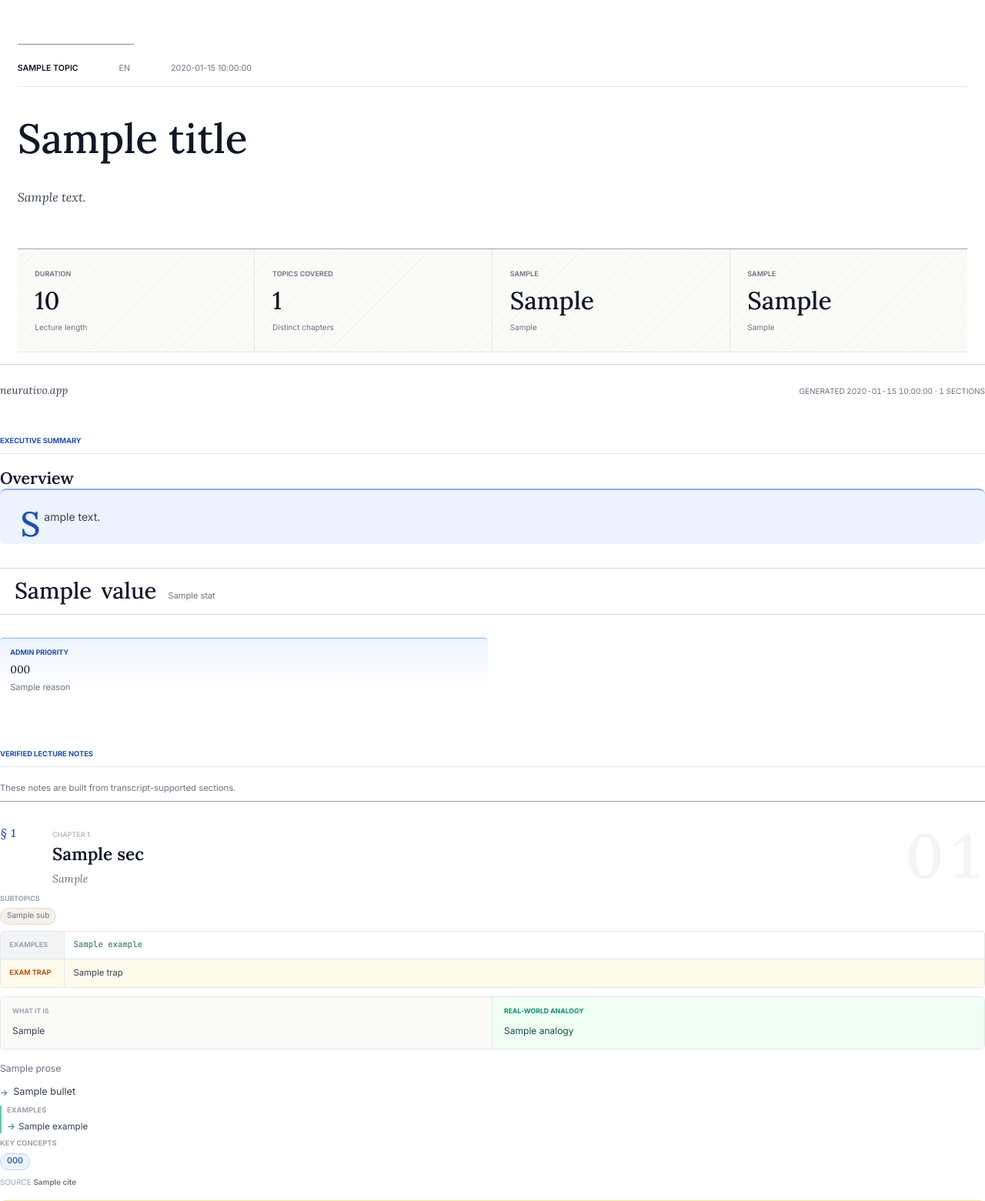
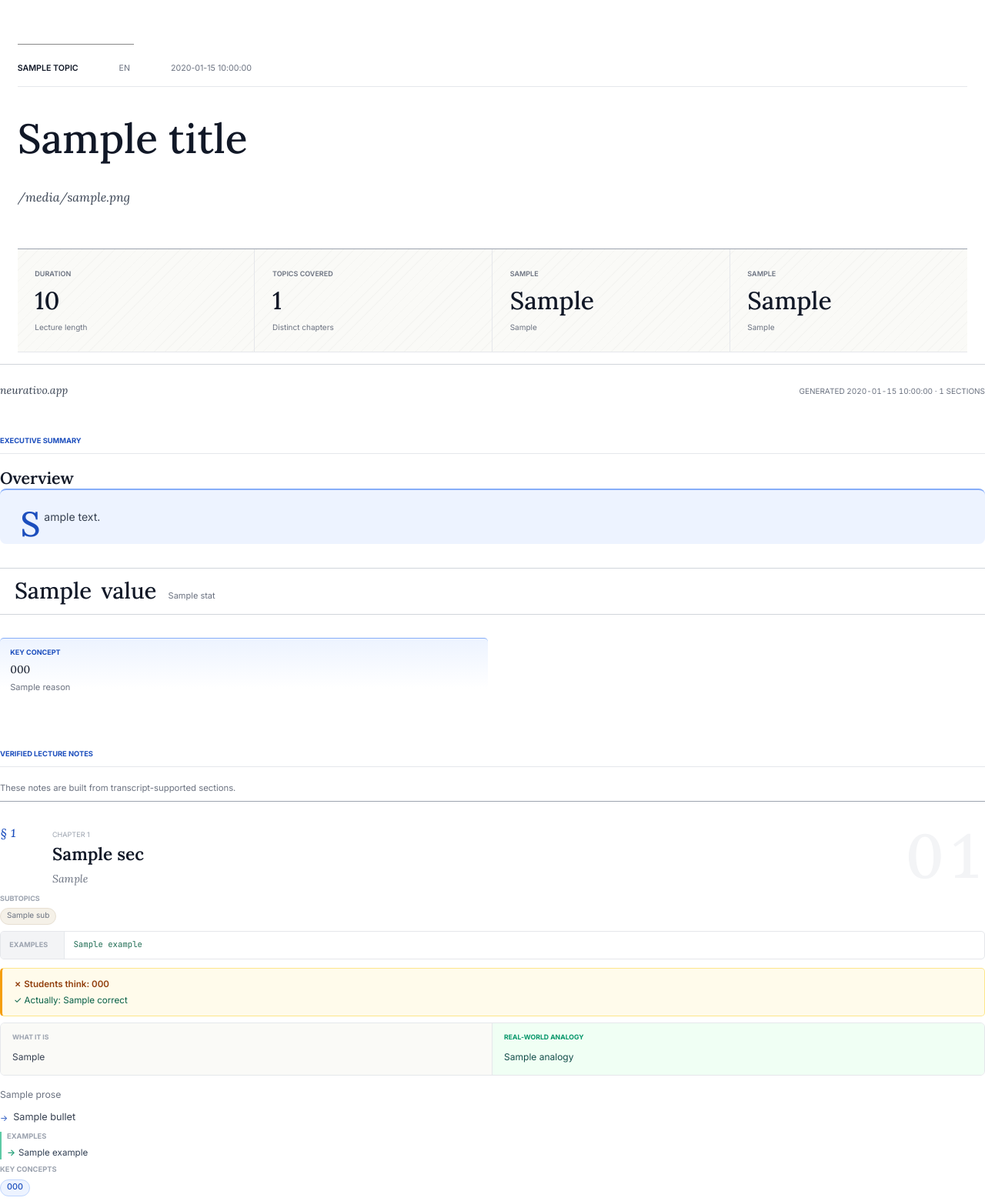
Before and after one commit to neurativo/neurativoofficial, a Python web app: template backend/app/templates/lecture_template.html in a window 1280 px wide. Shown: the part 438-1999 px from the top of the page at 77% size. Run offline with Jinja, Linux system fonts and the light colour scheme; the template is opened without the code that fills it: most values are stand-ins (such as "Sample title", 1, 10 or a date in 2020).

Commit message:
fix: pdf exam trap rendering, cover truncation, cheat sheet count, and priority consistency

```diff
--- a/backend/app/templates/lecture_template.html
+++ b/backend/app/templates/lecture_template.html
@@ -240,6 +240,7 @@
             max-width: 14cm;
             margin: 0 0 14mm;
             font-weight: 400;
+            overflow: hidden;
         }
 
         /* Horizontal 4-tile stat strip */
@@ -606,6 +607,8 @@
         .section.compact p { margin-bottom: 0.45em; }
         .section.dense .section-body { line-height: 1.48; }
         .subtopics-label {
+            position: relative;
+            z-index: 2;
             font-size: 6.8pt;
             font-weight: 700;
             text-transform: uppercase;
@@ -613,7 +616,15 @@
             color: var(--ink-4);
             margin: 0 0 1.1mm;
         }
-        .subtopics-row { display: flex; flex-wrap: wrap; gap: 4px; margin: 0 0 2.2mm; }
+        .subtopics-row {
+            position: relative;
+            z-index: 1;
+            display: flex;
+            flex-wrap: wrap;
+            gap: 6px;
+            margin: 0 0 2.2mm;
+            overflow: hidden;
+        }
         .subtopic-chip {
             display: inline-flex;
             align-items: center;
@@ -623,6 +634,9 @@
             color: var(--ink-3);
             font-size: 7.5pt;
             border: 0.5px solid #e7dfd2;
+            white-space: nowrap;
+            overflow: hidden;
+            text-overflow: ellipsis;
         }
         .subtopic-stack { margin: 2.6mm 0 1.4mm; }
         .subtopic-item {
@@ -1124,6 +1138,8 @@
             font-size: 9.5pt;
             color: var(--ink-2);
             line-height: 1.65;
+            overflow: visible;
+            max-height: none;
         }
         .takeaway-num { font-weight: 700; color: var(--accent-text); min-width: 16px; font-size: 9pt; padding-top: 1px; }
 
@@ -1362,6 +1378,20 @@
           color: #065f46;
           line-height: 1.5;
         }
+        .trap-wrong {
+          display: block;
+          font-size: 8.7pt;
+          color: #92400e;
+          font-weight: 600;
+          line-height: 1.5;
+          margin-bottom: 1mm;
+        }
+        .trap-correct {
+          display: block;
+          font-size: 8.7pt;
+          color: #065f46;
+          line-height: 1.5;
+        }
         .section-meta-rows {
           margin: 0 0 3mm;
           border: 0.5pt solid var(--ink-6);
@@ -1543,7 +1573,7 @@
             <h1 class="cover-title">{{ title }}</h1>
 
             {% if executive_summary %}
-            <p class="cover-deck">{{ executive_summary.split('\n\n')[0] | truncate(220, True) }}</p>
+            <p class="cover-deck">{{ cover_summary_preview or executive_summary.split('\n\n')[0] }}</p>
             {% endif %}
 
             <div class="cover-strip">
@@ -1701,7 +1731,7 @@
     <div class="revision-focus-strip">
         {% for item in revision_focus %}
         <div class="revision-focus-card">
-            <div class="label">{{ item.emphasis_level | upper }} PRIORITY</div>
+            <div class="label">KEY CONCEPT</div>
             <div class="concept">{{ item.concept }}</div>
             <div class="reason">{{ item.reason }}</div>
         </div>
@@ -1759,7 +1789,7 @@
             </div>
             {% endif %}
 
-            {% if sec.examples or sec.exam_traps %}
+            {% if sec.examples %}
             <div class="section-meta-rows">
               {% if sec.examples %}
               <div class="section-meta-row">
@@ -1767,20 +1797,17 @@
                 <div class="section-meta-value examples-inline">{{ sec.examples | join(' · ') }}</div>
               </div>
               {% endif %}
-              {% if sec.exam_traps %}
-              {% for trap in sec.exam_traps %}
-              <div class="section-meta-row exam-trap-row">
-                <div class="section-meta-label">EXAM TRAP</div>
-                <div class="section-meta-value exam-trap-inline">
-                  {% if trap is mapping and trap.misconception %}
-                  <strong>{{ trap.misconception }}</strong> {{ trap.correct }}
-                  {% else %}
-                  {{ trap }}
-                  {% endif %}
-                </div>
-              </div>
-              {% endfor %}
-              {% endif %}
+            </div>
+            {% endif %}
+
+            {% if sec.exam_trap_structured and sec.exam_trap_structured.misconception and sec.exam_trap_structured.correct and sec.exam_trap_structured.misconception != sec.exam_trap_structured.correct %}
+            <div class="exam-trap-block">
+              <span class="trap-wrong">✗ Students think: {{ sec.exam_trap_structured.misconception }}</span>
+              <span class="trap-correct">✓ Actually: {{ sec.exam_trap_structured.correct }}</span>
+            </div>
+            {% elif sec.exam_traps %}
+            <div class="exam-trap-block">
+              <span class="trap-wrong">{{ sec.exam_traps[0] }}</span>
             </div>
             {% endif %}
 
@@ -2094,7 +2121,7 @@
     <div class="cheat-page">
         <div class="cheat-head">
             <h2>Cheat Sheet</h2>
-            <div class="meta">Verified Revision Grid · {{ verified_cheat_sheet|length }} chapters · Print &amp; keep</div>
+            <div class="meta">Verified Revision Grid · {{ cheat_sheet_chapter_count }} sections · Print &amp; keep</div>
         </div>
 
         <div class="cheat-grid">
@@ -2117,7 +2144,13 @@
                 {% endif %}
             </div>
             <div class="cell">{{ row.core_idea }}</div>
-            <div class="cell trap-cell">{{ row.exam_trap or "—" }}</div>
+            <div class="cell trap-cell">
+                {% if row.exam_trap_structured and row.exam_trap_structured.misconception and row.exam_trap_structured.correct and row.exam_trap_structured.misconception != row.exam_trap_structured.correct %}
+                Students think {{ row.exam_trap_structured.misconception }} — actually {{ row.exam_trap_structured.correct }}
+                {% else %}
+                —
+                {% endif %}
+            </div>
             <div class="cell recall-cell">{{ row.quick_recall or "—" }}</div>
             {% endfor %}
             {% endfor %}
```
Also changed, not shown: backend/app/services/pdf_service.py (+39 -13 lines), backend/app/services/trust_service.py (+8 -1 lines), backend/tests/test_pdf_service.py (+4 -1 lines).
